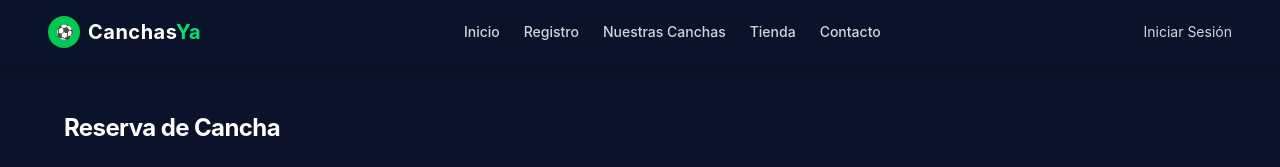
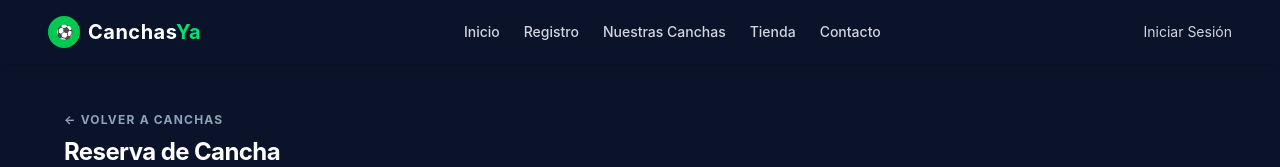
Before and after one commit to Angeln0294/FrontEnd-Alquiler-cancha, a React (Vite) app: page /reservar-turnos in a window 1280 px wide. Shown: the top 167 px of the page. Built offline with nearby package versions, Linux system fonts and the light colour scheme; no server answers.

Commit message:
importe useNavigate en compontente ReservarTurnos.tsx y agregue linck de volver a seccion de canchas para acceder al catalogo desde la seccion de reserva

```diff
--- a/src/components/ReservarTurnos.tsx
+++ b/src/components/ReservarTurnos.tsx
@@ -1,5 +1,5 @@
 import { useState } from 'react';
-import { useSearchParams } from 'react-router-dom';
+import { useSearchParams, useNavigate } from 'react-router-dom';
 
 export interface CanchaDetalle {
   id: number;
@@ -19,6 +19,7 @@ interface HorarioTurno {
 
 export default function ReservasPage() {
   const [searchParams] = useSearchParams();
+  const navigate = useNavigate();
 
   // Estados interactivos idénticos a los valores del mockup
   const [calendarDay, setCalendarDay] = useState<number>(25);
@@ -71,6 +72,14 @@ const precioFinalFormateado = `$${precioFinalNumero.toLocaleString('es-AR')}`;
   return (
     <div className="min-h-screen bg-[#0b132b] text-slate-100 p-6 md:p-12 font-sans animate-fadeIn">
       <div className="max-w-6xl mx-auto space-y-6">
+
+        <button
+          type="button"
+          onClick={() => navigate('/canchas')} // 🚀 Te manda directo al catálogo de 9 tarjetas
+          className="text-xs font-bold uppercase tracking-widest text-slate-400 hover:text-green-400 transition-colors flex items-center gap-2 cursor-pointer mb-2"
+        >
+          ← Volver a canchas
+        </button>
 
         <h1 className="text-2xl font-bold tracking-tight text-white">Reserva de Cancha</h1>
 
```
